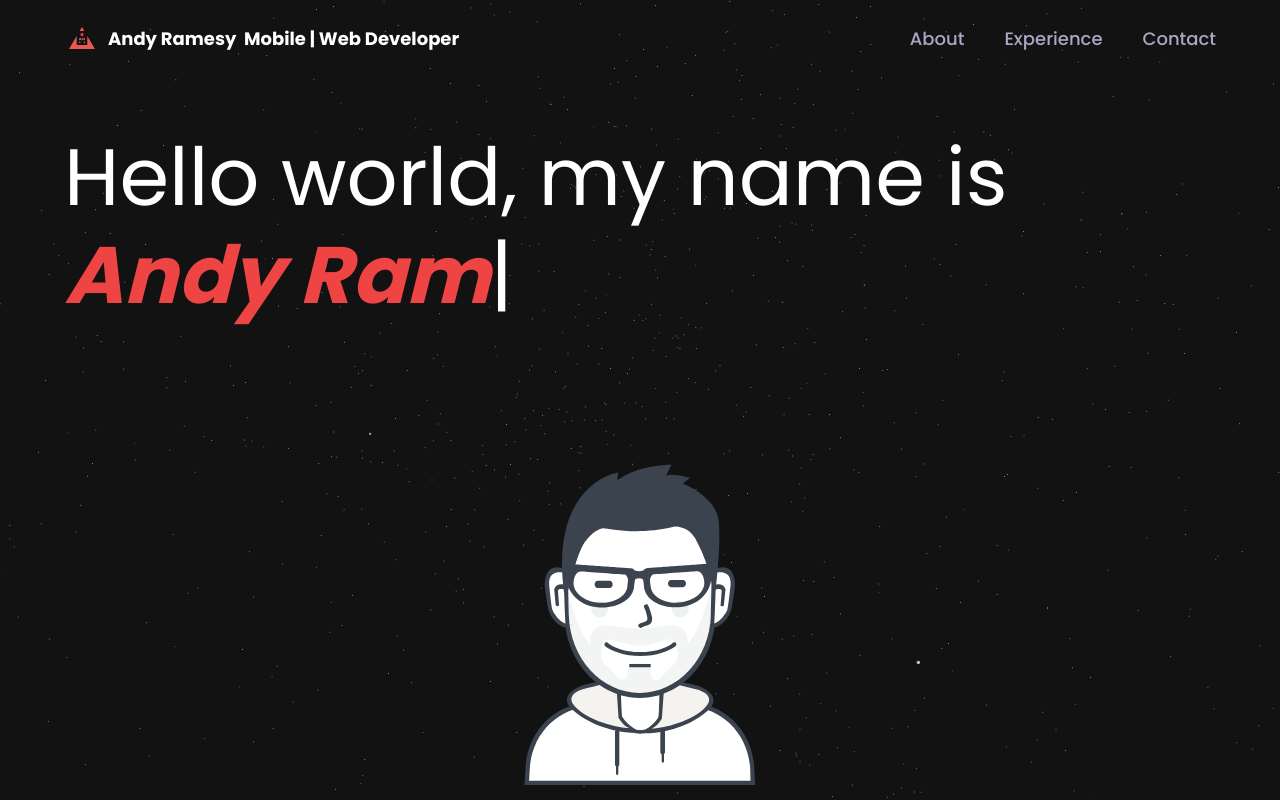
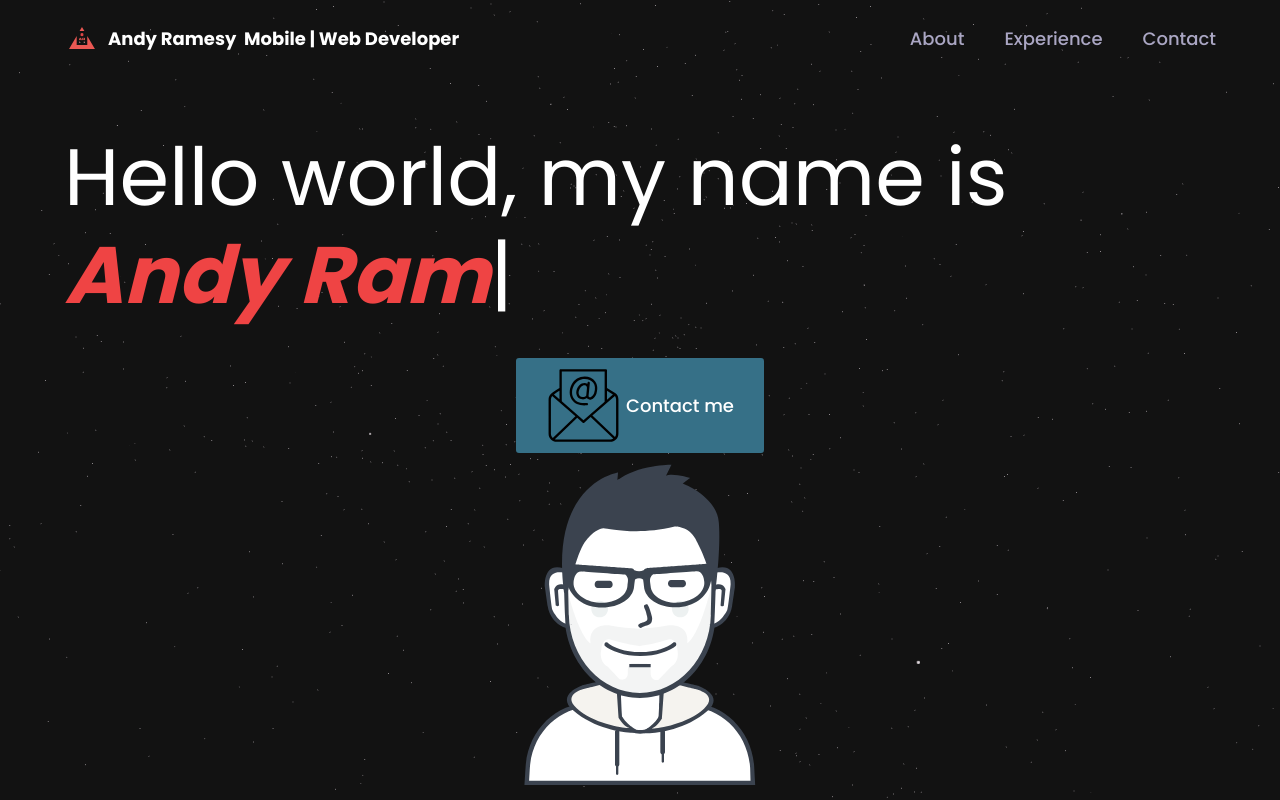
Before and after one commit to andyRamesy/prt, a React (Vite) app: page / in a window 1280 px wide. Built offline with nearby package versions, Linux system fonts and the light colour scheme.

Commit message:
start imporving about

```diff
--- a/src/assets/index.ts
+++ b/src/assets/index.ts
@@ -20,7 +20,11 @@ import sql from "./tech/sql.svg"
 import firebase from "./tech/firebase.svg"
 import threejs from "./tech/threejs.svg";
 import user from "./user.svg"
+import mail from "./mail.svg"
+import contact from "./contact.svg"
 export {
+  contact,
+  mail,
   user,
   react,
   logo,
--- a/src/components/About.tsx
+++ b/src/components/About.tsx
@@ -28,10 +28,9 @@ const ServiceCard = ({ index, title, icon, level, name }: any) => {
 
 const About = () => {
   return (
-    <>
+    <div className="my-[20px]">
       <motion.div variants={textVariant(1)}>
-        <p className={styles.sectionSubText}>Introduction</p>
-        <h2 className={styles.sectionHeadText}>Overview.</h2>
+        <h2 className={styles.sectionHeadText}>About me.</h2>
       </motion.div>
       <motion.p
         className="mt-4 text-secondary text-[17px]  leading-[30px]"
@@ -45,23 +44,7 @@ const About = () => {
           platforms.
         </span>
       </motion.p>
-      {/* <div className="mt-20 flex flex-wrap flex-col gap-10 xs:justify-center">
-        {techs.map((tech, index) => (
-          <>
-            <h1 className={`${styles.heroSubText} text-secondary`}>{tech.title}</h1>
-            <div className="flex flex-wrap gap-4">
-              {tech.data.map((techStack) => (
-                <ServiceCard
-                  key={techStack.name}
-                  index={index}
-                  {...techStack}
-                />
-              ))}
-            </div>
-          </>
-        ))}
-      </div> */}
-    </>
+    </div>
   );
 };
 
--- a/src/components/DynamicComponent.tsx
+++ /dev/null
@@ -1,20 +0,0 @@
-import React from "react";
-
-/**
- * @desc the dynamic component is used to render various component dynamically
- * @params props: {
- *    useDefaultPath: this indicates that the component to be used is in the components folder if set to true else you would have to pass in a different component
- *    is: if `useDefaultPath` is true, you pass in the name of the component file or the path to the component in the component folder eg: NewComponent or BaseUI/NewComponent
- *    ...rest: the props to be passed into the new component
- * }
- */
-const DynamicComponent = ({ is, useDefaultPath = true, ...rest }:any) => {
-  return React.createElement(
-    useDefaultPath ? require(`./${is}.tsx`) : is,
-    {
-      ...rest,
-    }
-  );
-};
-
-export default DynamicComponent;
--- a/src/components/Navbar.tsx
+++ b/src/components/Navbar.tsx
@@ -29,11 +29,9 @@ const Navbar = () => {
         </Link>
 
         <ul className="list-none hidden sm:flex flex-row gap-10">
-          {/* <Link to="/about">
-            <p>About</p>
-          </Link> */}
           {navLinks.map((link) => (
             <Link
+              key={link.id}
               to={`/${link.id}`}
               className={`${
                 active === link.title ? "text-white" : "text-secondary"
--- a/src/components/Welcome.tsx
+++ b/src/components/Welcome.tsx
@@ -2,19 +2,17 @@ import { motion } from "framer-motion";
 import { styles } from "../styles";
 import { ComputersCanvas } from "./canvas";
 import Typewriter from "typewriter-effect";
-import {user} from "../assets/index"
+import { user,mail,contact } from "../assets/index";
+import "./styles/WelcomeStyle.css"
+import { Link } from "react-router-dom";
 const Welcome = () => {
   return (
     <section className="flex relative w-full h-screen mx-auto">
       <div
-        className={`${styles.paddingX} mt-[120px]  inset-0 top-[120px] max-w-7xl mx-auto flex flex-col  items-center gap-5`}
+        className={`${styles.paddingX} mt-[120px] inset-0 top-[120px] max-w-7xl mx-auto flex flex-col  items-center gap-5`}
       >
-        {/* <div className="flex flex-col justify-center items-center mt-5">
-          <div className="w-5 h-5 rounded-full bg-[#915eff]" />
-          <div className="w-1 sm:h-80 h-40 violet-gradient" />
-        </div> */}
-        <div>
-          <h1 className={`${styles.heroHeadText} text-white`}>
+        {/* <div className="h-[200px]"> */}
+          <h1 className={`${styles.heroHeadText} text-white h-[200px]`}>
             <Typewriter
               options={{
                 strings:
@@ -23,29 +21,20 @@ const Welcome = () => {
                 skipAddStyles: true,
               }}
             />
-
           </h1>
+        {/* </div> */}
+        <div className="flex gap-[5px] my-[10px] btn">
+          <img src={contact} alt="" className="max-w-[75px]"/>
+          <Link to="/contact">Contact me</Link>
         </div>
-      <div className="absolute bottom-[10px]">
-        <img src={user} alt="Me" className="max-w-[400px] h-max-[300px] object-contain"/>
+        <div className="absolute bottom-[10px]">
+          <img
+            src={user}
+            alt="Me"
+            className="max-w-[400px] h-max-[300px] object-contain"
+          />
+        </div>
       </div>
-      </div>
-      {/* <ComputersCanvas /> */}
-      {/* <div className="absolute xs:bottom-10 bottom-32 w-full flex justify-center items-center">
-        <a href="#about">
-          <div className="w-[35px] h-[64px] rounded-3xl border-4 border-secondary flex justify-center items-start p-2">
-            <motion.div
-              className="w-3 h-3 rounded-full bg-secondary mb-1"
-              animate={{ y: [0, 24, 0] }}
-              transition={{
-                duration: 1.5,
-                repeat: Infinity,
-                repeatType: "loop",
-              }}
-            />
-          </div>
-        </a>
-      </div> */}
     </section>
   );
 };
--- /dev/null
+++ b/src/components/styles/WelcomeStyle.css
@@ -0,0 +1,26 @@
+.btn {
+  font-weight: 500;
+  font-size: 18px;
+  /* color: #fff; */
+  background-color: #367087;
+  padding: 10px 30px;
+  /* border: solid #00000000 1px; */
+  /* box-shadow: rgb(144, 192, 252) 5px 5px 25px 5px; */
+  border-radius: 3px;
+  transition: 876ms;
+  /* transform: translateY(0); */
+  display: flex;
+  flex-direction: row;
+  align-items: center;
+  /* cursor: pointer; */
+}
+
+.btn:hover {
+  transition: 876ms;
+  padding: 10px 40px;
+  transform: translateY(-2px);
+  background-color: #272631;
+  text-decoration: underline;
+  /* color: #0066cc; */
+  /* border: solid 1px #0066cc; */
+}
--- a/tailwind.config.cjs
+++ b/tailwind.config.cjs
@@ -23,4 +23,4 @@ export default {
     },
   },
   plugins: [],
-}
+};
```
Also changed, not shown: src/assets/contact.svg (added), src/assets/mail.svg (added).
